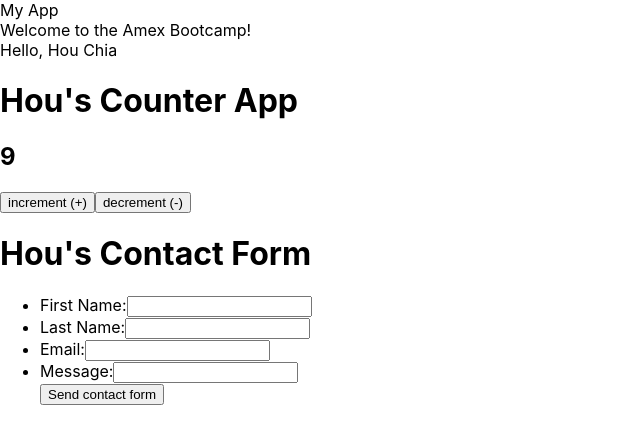
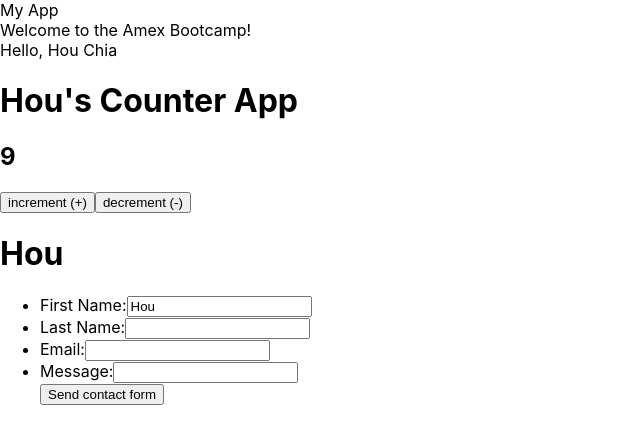
Before and after one commit to amex-bootcamp/react-w2d1-demo, a React (Create React App) app: page / in a window 1280 px wide. Shown: the top 444 px of the page, without its empty margins (0-640 px from the left). Built offline with nearby package versions, Linux system fonts and the light colour scheme.

Commit message:
tie firstName input field to state

```diff
--- a/src/components/ContactForm/ContactForm.js
+++ b/src/components/ContactForm/ContactForm.js
@@ -12,15 +12,27 @@ export default class ContactForm extends Component {
     };
   }
 
+  handleFirstNameChange = (event) => {
+    this.setState({
+      firstName: event.target.value, // grab the value from the first name input field
+    });
+  };
+
   render() {
     return (
       <div>
-        <h1>Hou's Contact Form</h1>
+        <h1>{this.state.firstName}</h1>
         <form>
           <ul>
             <li>
               <label htmlFor="firstName">First Name:</label>
-              <input type="text" id="firstName" name="firstName" />
+              <input
+                type="text"
+                id="firstName"
+                name="firstName"
+                value={this.state.firstName}
+                onChange={this.handleFirstNameChange}
+              />
             </li>
             <li>
               <label htmlFor="lastName">Last Name:</label>
```
